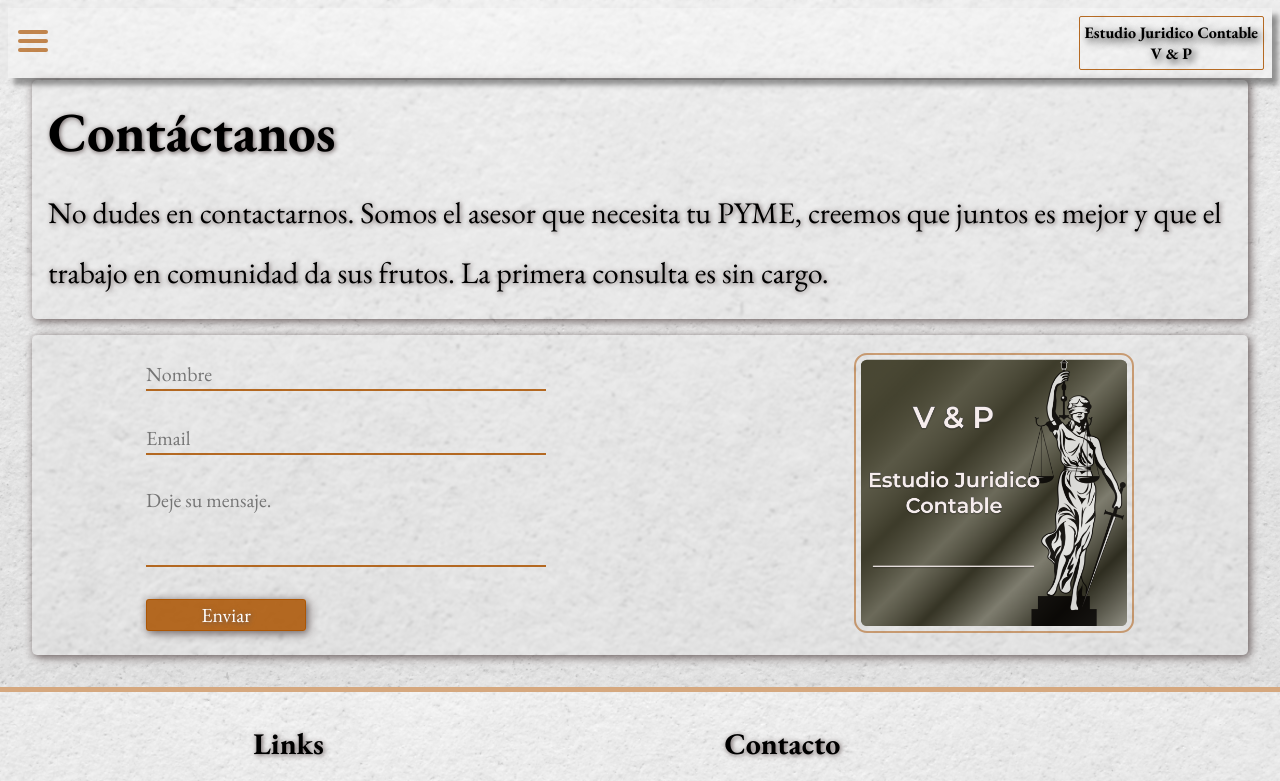
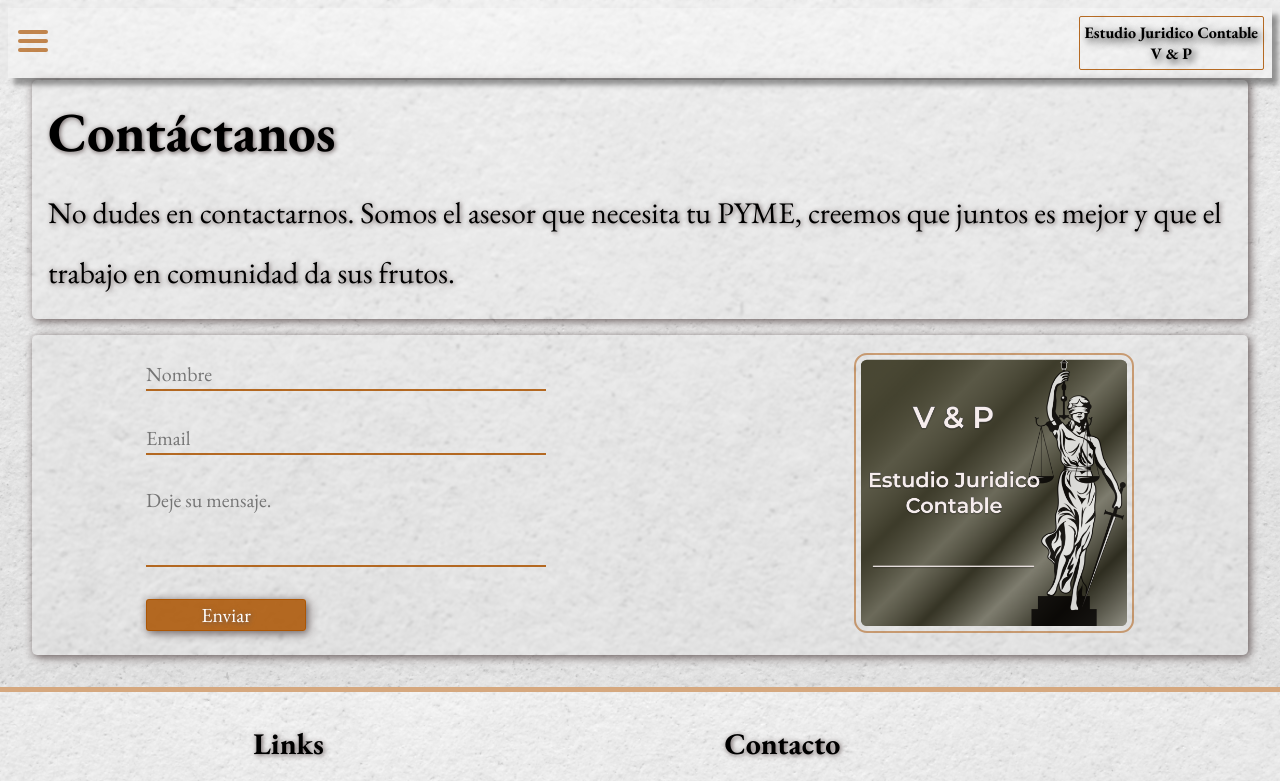
Before and after one commit to AgusPereyraa/juridicoContable, a React (Create React App) app: page /contact in a window 1280 px wide. Shown: the top 781 px of the page. Built offline with nearby package versions, Linux system fonts and the light colour scheme.

Commit message:
form fixes

```diff
--- a/src/Components/HomeContact/HomeContact.jsx
+++ b/src/Components/HomeContact/HomeContact.jsx
@@ -30,14 +30,14 @@ export default function HomeContact() {
     e.target.reset()
   };
 
-  const notify = () => toast('Su mensaje a sido enviado');
+  const notify = () => toast('Su mensaje ha sido enviado');
 
   return (
     <div className='homeContact'>
 
       <div className='textContact' data-aos='fade-down' data-aos-delay='200'>
         <H2 text='Contáctanos' />
-        <P text='No dudes en contactarnos. Somos el asesor que necesita tu PYME, creemos que juntos es mejor y que el trabajo en comunidad da sus frutos. La primera consulta es sin cargo. ' />
+        <P text='No dudes en contactarnos. Somos el asesor que necesita tu PYME, creemos que juntos es mejor y que el trabajo en comunidad da sus frutos.' />
       </div>
 
       <div className='formContact'>
@@ -47,6 +47,7 @@ export default function HomeContact() {
           <form ref={form} onSubmit={sendEmail} className='input'>
             <input type="text" name={"user_name"} className='inputForm' placeholder='Nombre' required/>
             <input type="email" name={"user_email"} className='inputForm' placeholder='Email' required/>
+            {/* <input type="text" name={"user_phone"} className='inputForm' placeholder='Telefono' required/> */} {/* Al agregarlo modificar css */}
             <textarea name={"message"} className='inputFormArea' placeholder='Deje su mensaje.' required/>
             <input type="submit" value="Enviar" className='buttonForm' onClick={notify}/>
             <Toaster />
```
